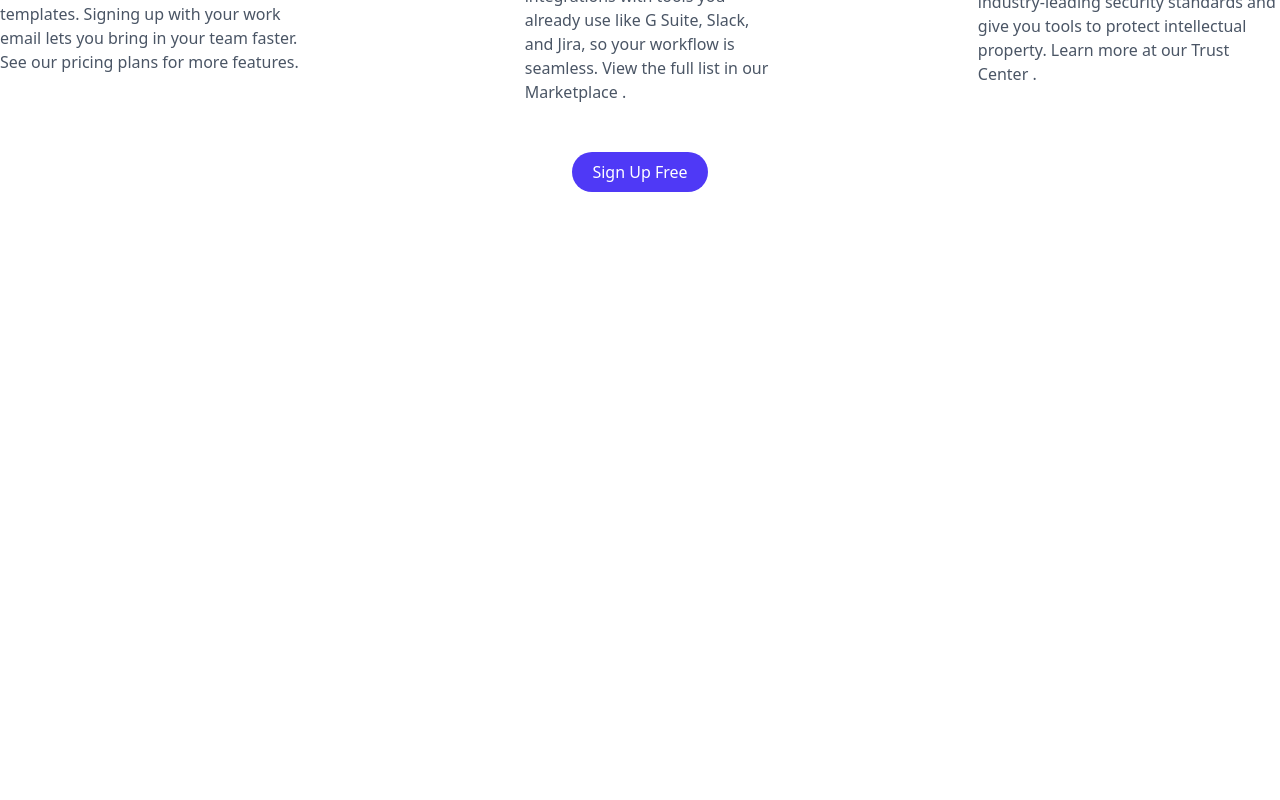
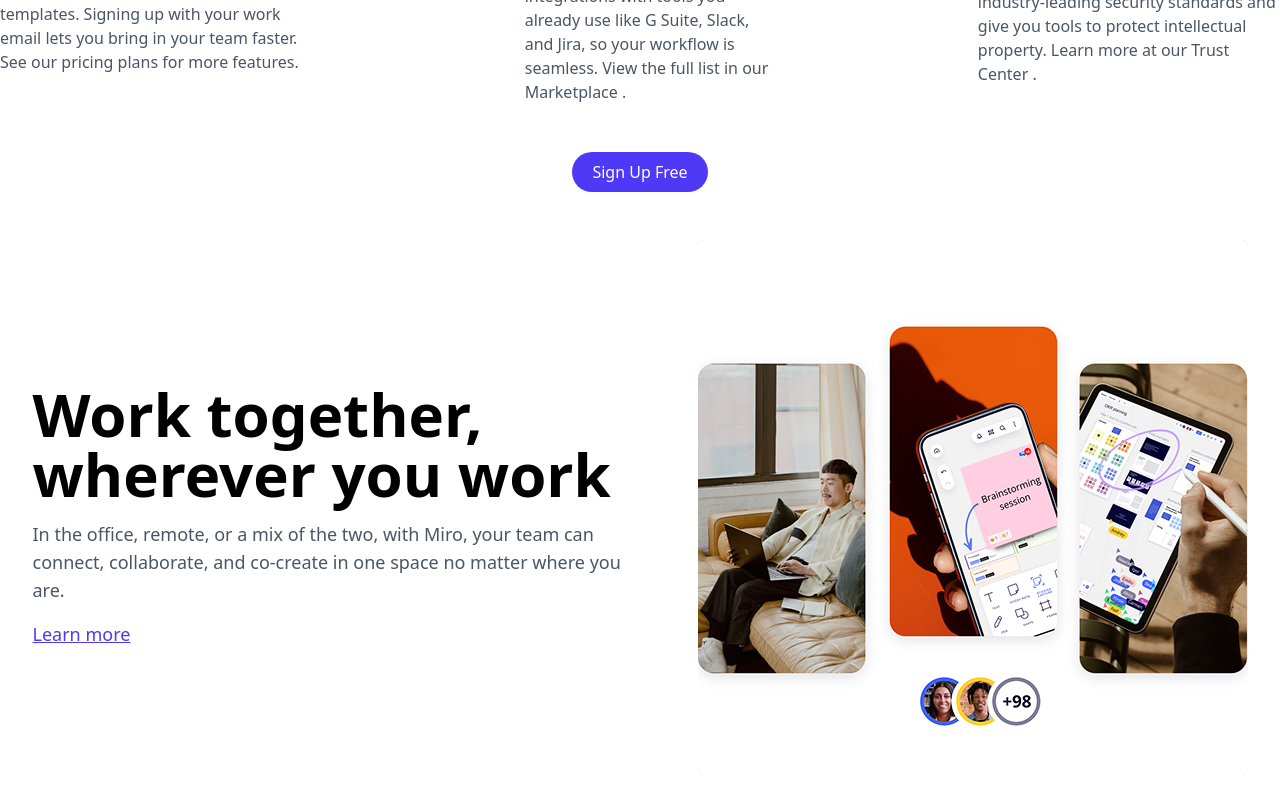
Before and after one commit to Diyor-Khasanov/miro, a React (Vite) app: page / in a window 1280 px wide. Shown: the part 1037-1837 px from the top of the page. Before the commit the page ends 1277 px from the top, so only its background shows below. Built offline with nearby package versions, Linux system fonts and the light colour scheme.

Commit message:
work section

```diff
--- a/src/App.jsx
+++ b/src/App.jsx
@@ -3,6 +3,7 @@ import Header from "./pages/Header";
 import Home from "./pages/Home";
 import Trusted from "./pages/Trusted";
 import Collaborate from "./pages/Collaborate";
+import Work from "./pages/Work";
 
 const App = () => {
   return (
@@ -13,10 +14,15 @@ const App = () => {
         des="Miro is your team's visual platform to connect, collaborate, and create — together."
         input="Enter your work email"
         textGray="Collaborate with your team within minutes"
-        starDes='Based on 5149+ reviews:'
+        starDes="Based on 5149+ reviews:"
       />
       <Trusted />
       <Collaborate />
+      <Work
+        title="Work together, wherever you work"
+        des="In the office, remote, or a mix of the two, with Miro, your team can connect, collaborate, and co-create in one space no matter where you are."
+        link="Learn more"
+      />
     </div>
   );
 };
--- /dev/null
+++ b/src/components/Link.jsx
@@ -0,0 +1,9 @@
+import React from 'react'
+
+const Link = ({children}) => {
+  return (
+    <a href='#!' className='text-indigo-600 underline text-lg'>{children}</a>
+  )
+}
+
+export default Link
--- /dev/null
+++ b/src/pages/Work.jsx
@@ -0,0 +1,19 @@
+import React from 'react'
+import Link from '../components/Link'
+import work from '../assets/work.png'
+
+const Work = ({title, des, link}) => {
+  return (
+    <div className='flex justify-around my-6 items-center'>
+      <div className='max-w-[600px]'>
+        <h1 className='text-6xl font-bold my-4'>{title}</h1>
+        <p className='text-lg text-gray-600 my-4'>{des}</p>
+        <Link>{link}</Link>
+      </div>
+
+      <img src={work} alt="Work" />
+    </div>
+  )
+}
+
+export default Work
```
Also changed, not shown: src/assets/work.png (added).
